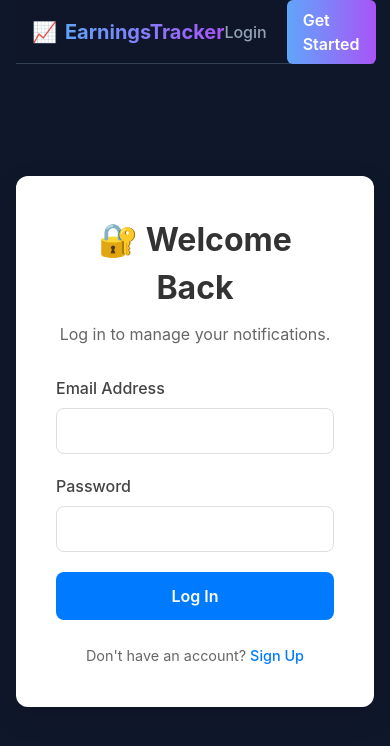
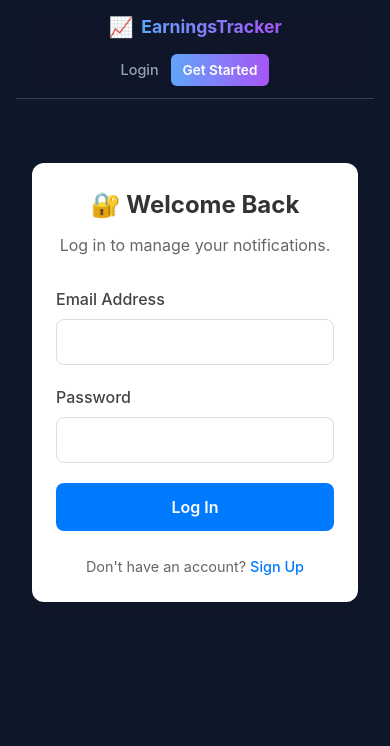
Before and after one commit to mohibkohi/earnings-tracker, a React (Vite) app: page /login in a window 390 px wide. Shown: the top 746 px of the page. Built offline with nearby package versions, Linux system fonts and the light colour scheme; no server answers.

Commit message:
feat: mobile responsive UI and duplicate subscription check

```diff
--- a/src/components/Navigation.css
+++ b/src/components/Navigation.css
@@ -85,3 +85,32 @@
     background-clip: text;
     -webkit-text-fill-color: transparent;
 }
+
+@media (max-width: 640px) {
+    .navigation {
+        height: auto;
+        padding: 12px 0;
+    }
+
+    .nav-content {
+        flex-direction: column;
+        gap: 12px;
+    }
+
+    .nav-links {
+        width: 100%;
+        justify-content: center;
+        gap: 12px;
+        font-size: 0.9rem;
+    }
+
+    .brand-text {
+        font-size: 1.1rem;
+    }
+
+    .logout-btn,
+    .signup-btn {
+        padding: 6px 12px;
+        font-size: 0.85rem;
+    }
+}
--- a/src/components/SubscriptionModal.module.css
+++ b/src/components/SubscriptionModal.module.css
@@ -69,7 +69,8 @@
     color: #ccc;
 }
 
-.input, .select {
+.input,
+.select {
     padding: 0.75rem;
     border-radius: 6px;
     border: 1px solid #444;
@@ -78,7 +79,8 @@
     font-size: 1rem;
 }
 
-.input:focus, .select:focus {
+.input:focus,
+.select:focus {
     outline: none;
     border-color: #646cff;
 }
@@ -125,3 +127,19 @@
     cursor: not-allowed;
     color: #888;
 }
+
+@media (max-width: 480px) {
+    .modal {
+        padding: 1.5rem;
+        width: 95%;
+    }
+
+    .title {
+        font-size: 1.1rem;
+    }
+
+    .input,
+    .select {
+        padding: 0.6rem;
+    }
+}
--- a/src/index.css
+++ b/src/index.css
@@ -32,6 +32,13 @@
   --shadow-lg: 0 10px 15px -3px rgb(0 0 0 / 0.1), 0 4px 6px -4px rgb(0 0 0 / 0.1);
 }
 
+@media (max-width: 640px) {
+  :root {
+    --spacing-xl: 1.5rem;
+    --spacing-xxl: 2.5rem;
+  }
+}
+
 * {
   box-sizing: border-box;
   margin: 0;
--- a/src/pages/Auth.module.css
+++ b/src/pages/Auth.module.css
@@ -95,3 +95,16 @@
 .link:hover {
     text-decoration: underline;
 }
+
+@media (max-width: 640px) {
+    .container {
+        margin: 40px 16px;
+        padding: 24px;
+        box-sizing: border-box;
+        width: calc(100% - 32px);
+    }
+
+    .title {
+        font-size: 1.5rem;
+    }
+}
--- a/src/pages/Dashboard.module.css
+++ b/src/pages/Dashboard.module.css
@@ -84,3 +84,29 @@
     font-size: 1.2rem;
     color: #666;
 }
+
+@media (max-width: 640px) {
+    .container {
+        margin: 20px auto;
+        padding: 0 16px;
+    }
+
+    .header {
+        flex-direction: column;
+        align-items: flex-start;
+        gap: 16px;
+        margin-bottom: 24px;
+    }
+
+    .title {
+        font-size: 1.75rem;
+    }
+
+    .grid {
+        grid-template-columns: 1fr;
+    }
+
+    .card {
+        padding: 20px;
+    }
+}
```
Also changed, not shown: terraform/src/lambdas/subscribe/index.js (+19 -1 lines).
